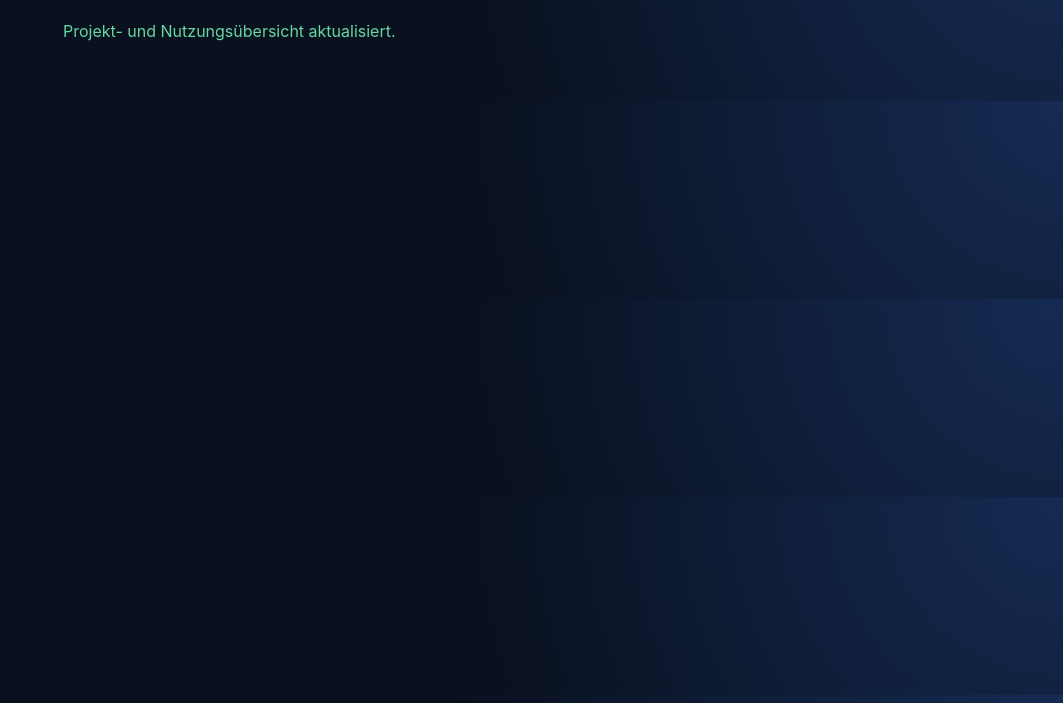
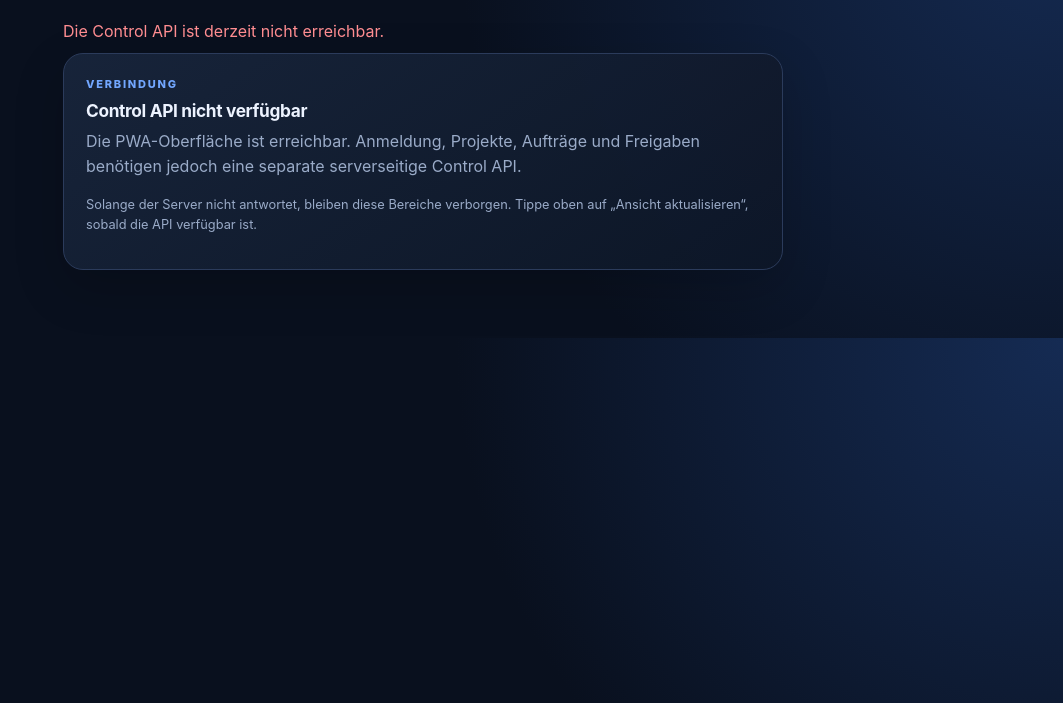
Before and after one commit to bndkxbqf2g-stack/prompthub-studio, a website: page src/pwa/index.html in a window 1280 px wide. Both pictures are taken after a click on the button "Ansicht aktualisieren". Shown: the part 97-800 px from the top of the page, without its empty margins (217-1280 px from the left). Drawn offline with Linux system fonts and the light colour scheme; no server answers.

Commit message:
fix: explain unavailable control api (#21)

```diff
--- a/src/pwa/app.js
+++ b/src/pwa/app.js
@@ -21,7 +21,7 @@ const state = {
 
 const el = (selector) => document.querySelector(selector);
 const elements = {
-  notice: el("#notice"), authPanel: el("#auth-panel"), appPanel: el("#app-panel"), userLabel: el("#user-label"),
+  notice: el("#notice"), authPanel: el("#auth-panel"), appPanel: el("#app-panel"), unavailablePanel: el("#unavailable-panel"), userLabel: el("#user-label"),
   updateButton: el("#update-app"),
   projects: el("#projects"), projectForm: el("#project-form"), projectDetail: el("#project-detail"),
   incidentPanel: el("#incident-panel"), incidentReportForm: el("#incident-report-form"), incidentSummary: el("#incident-summary"), incidentComponents: el("#incident-components"), incidents: el("#incidents"),
@@ -912,8 +912,8 @@ el("#voice-input").addEventListener("click", () => {
 el("#library-search").addEventListener("input", renderLibrary);
 el("#library-category").addEventListener("change", renderLibrary);
 el("#refresh").addEventListener("click", async () => {
-  await Promise.all([loadProjects(), loadMetrics(), loadStrategies()]);
-  notice("Projekt- und Nutzungsübersicht aktualisiert.", "success");
+  const refreshed = await boot();
+  if (refreshed) notice("Projekt- und Nutzungsübersicht aktualisiert.", "success");
 });
 el("#logout").addEventListener("click", async () => {
   await request("/api/logout", { method: "POST" }).catch(() => {});
@@ -927,14 +927,23 @@ async function boot() {
     state.provider = provider;
     elements.userLabel.textContent = `${local ? "Lokale Sitzung" : "GitHub"} · ${user.login}`;
     elements.authPanel.hidden = true;
+    elements.unavailablePanel.hidden = true;
     elements.appPanel.hidden = false;
     await Promise.all([loadLibrary(), loadProjects(), loadMetrics()]);
+    return true;
   } catch (error) {
     if (error.status === 401) {
+      elements.unavailablePanel.hidden = true;
       elements.authPanel.hidden = false;
       elements.appPanel.hidden = true;
       notice("Nicht angemeldet.");
-    } else notice("Die Control API ist derzeit nicht erreichbar.", "error");
+    } else {
+      elements.authPanel.hidden = true;
+      elements.appPanel.hidden = true;
+      elements.unavailablePanel.hidden = false;
+      notice("Die Control API ist derzeit nicht erreichbar.", "error");
+    }
+    return false;
   }
 }
 
--- a/src/pwa/index.html
+++ b/src/pwa/index.html
@@ -23,6 +23,13 @@
 
       <section id="notice" class="notice" role="status" aria-live="polite"></section>
       <button id="update-app" class="button secondary update-button" type="button" hidden>Neue Version laden</button>
+
+      <section id="unavailable-panel" class="card unavailable-card" role="region" aria-labelledby="unavailable-title" hidden>
+        <p class="eyebrow">VERBINDUNG</p>
+        <h2 id="unavailable-title">Control API nicht verfügbar</h2>
+        <p>Die PWA-Oberfläche ist erreichbar. Anmeldung, Projekte, Aufträge und Freigaben benötigen jedoch eine separate serverseitige Control API.</p>
+        <p class="muted">Solange der Server nicht antwortet, bleiben diese Bereiche verborgen. Tippe oben auf „Ansicht aktualisieren“, sobald die API verfügbar ist.</p>
+      </section>
 
       <section id="auth-panel" class="card auth-card" hidden>
         <p class="eyebrow">ZUGANG</p>
```
Also changed, not shown: test/pwa-availability.test.mjs (added, +20 -0 lines).
